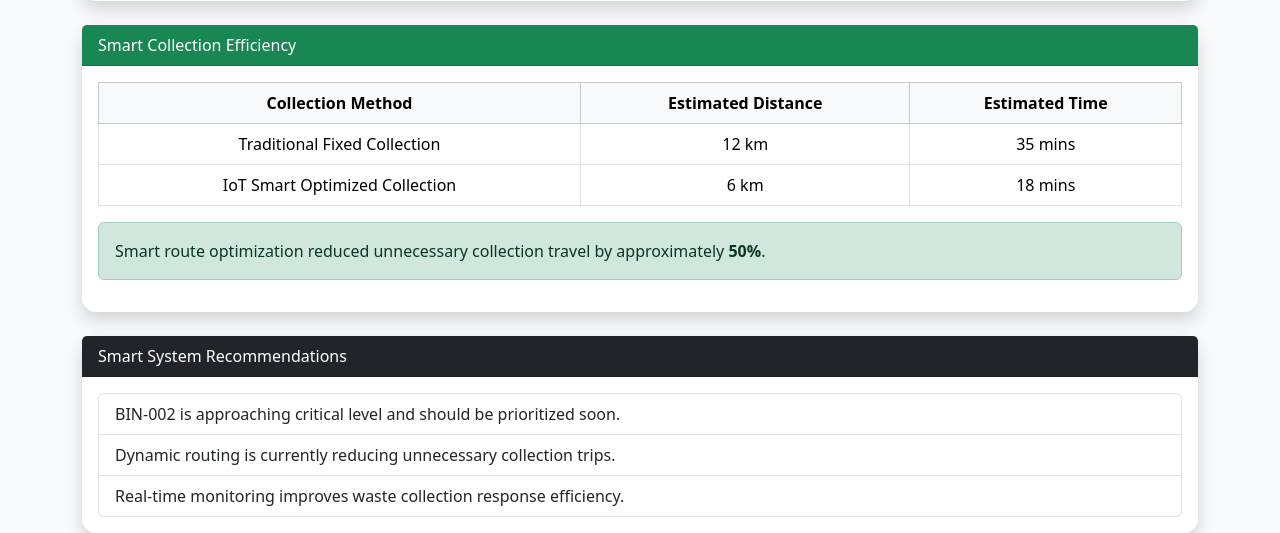
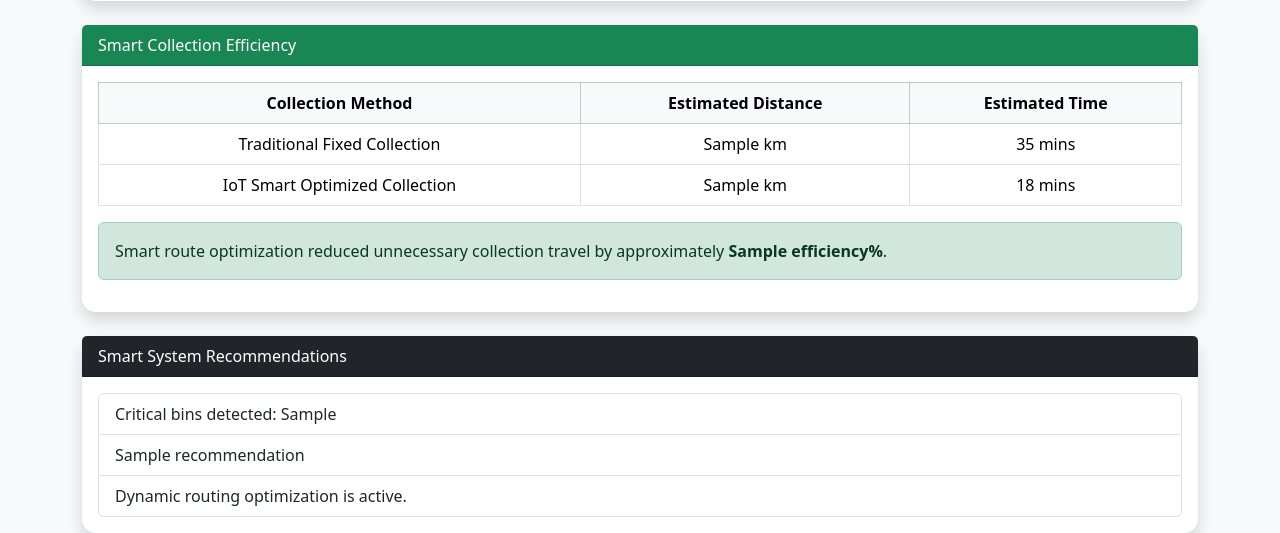
Before and after one commit to NuhaMana/smart-waste-system, a Flask app: template templates/analytics.html in a window 1280 px wide. Shown: the part 766-1299 px from the top of the page. Run offline with Flask 3, Linux system fonts and the light colour scheme; the template is opened without the code that fills it: most values are stand-ins (such as "Sample title", 1, 10 or a date in 2020).

Commit message:
added dynamic recommednations and efficiceny calculation to anahytics page

```diff
--- a/app.py
+++ b/app.py
@@ -89,7 +89,6 @@ def analytics():
     for row in data:
         bin_id = row[0]
 
-        # keep only latest entry per bin
         if bin_id not in latest_bins:
             latest_bins[bin_id] = row
 
@@ -100,10 +99,46 @@ def analytics():
         chart_labels.append(row[0])
         chart_values.append(row[1])
 
+    total_bins = len(chart_values)
+
+    critical_bins = 0
+
+    for value in chart_values:
+        if value >= 80:
+            critical_bins += 1
+
+    traditional_distance = total_bins * 2
+    optimized_distance = max(2, critical_bins * 2)
+
+    efficiency = round(
+        ((traditional_distance - optimized_distance)
+        / traditional_distance) * 100
+    )
+
+    if critical_bins == 0:
+        recommendation = (
+            "All bins are currently operating within safe levels."
+        )
+
+    elif critical_bins <= 2:
+        recommendation = (
+            "Selective smart collection is recommended for critical bins."
+        )
+
+    else:
+        recommendation = (
+            "Multiple critical bins detected. Immediate optimized collection required."
+        )
+
     return render_template(
         "analytics.html",
         labels=chart_labels,
-        values=chart_values
+        values=chart_values,
+        critical_bins=critical_bins,
+        efficiency=efficiency,
+        recommendation=recommendation,
+        traditional_distance=traditional_distance,
+        optimized_distance=optimized_distance
     )
 
 @app.route("/routes")
--- a/templates/analytics.html
+++ b/templates/analytics.html
@@ -42,13 +42,13 @@
 
                 <tr>
                     <td>Traditional Fixed Collection</td>
-                    <td>12 km</td>
+                    <td>{{ traditional_distance }} km</td>
                     <td>35 mins</td>
                 </tr>
 
                 <tr>
                     <td>IoT Smart Optimized Collection</td>
-                    <td>6 km</td>
+                    <td>{{ optimized_distance }} km</td>
                     <td>18 mins</td>
                 </tr>
 
@@ -59,7 +59,7 @@
         <div class="alert alert-success mt-3">
 
             Smart route optimization reduced unnecessary
-            collection travel by approximately <b>50%</b>.
+            collection travel by approximately <b>{{ efficiency }}%</b>.
 
         </div>
 
@@ -79,16 +79,16 @@
         <ul class="list-group">
 
             <li class="list-group-item">
-                BIN-002 is approaching critical level and should be prioritized soon.
-            </li>
+    Critical bins detected: {{ critical_bins }}
+</li>
 
-            <li class="list-group-item">
-                Dynamic routing is currently reducing unnecessary collection trips.
-            </li>
+<li class="list-group-item">
+    {{ recommendation }}
+</li>
 
-            <li class="list-group-item">
-                Real-time monitoring improves waste collection response efficiency.
-            </li>
+<li class="list-group-item">
+    Dynamic routing optimization is active.
+</li>
 
         </ul>
 
```
